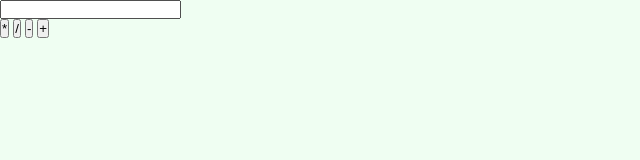
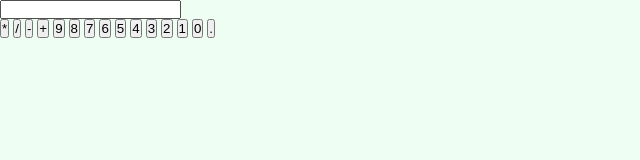
Before and after one commit to fmfahath/calculator, a plain HTML site: page index.html in a window 1280 px wide. Shown: the whole page, without its empty margins (0-640 px from the left). Drawn offline with Linux system fonts and the light colour scheme.

Commit message:
number buttons added

```diff
--- a/index.html
+++ b/index.html
@@ -14,10 +14,26 @@
             <input type="text" class="screen">
         </form>
         <div class="buttons">
+            <!-- calculation Button -->
             <button type="button" class="btn btn-yellow" data-num="*">*</button>
             <button type="button" class="btn btn-yellow" data-num="/">/</button>
             <button type="button" class="btn btn-yellow" data-num="-">-</button>
             <button type="button" class="btn btn-yellow" data-num="+">+</button>
+
+            <!-- Number buttons -->
+            <button type="button" class="btn btn-yellow" data-num="9">9</button>
+            <button type="button" class="btn btn-yellow" data-num="8">8</button>
+            <button type="button" class="btn btn-yellow" data-num="7">7</button>
+            <button type="button" class="btn btn-yellow" data-num="6">6</button>
+            <button type="button" class="btn btn-yellow" data-num="5">5</button>
+            <button type="button" class="btn btn-yellow" data-num="4">4</button>
+            <button type="button" class="btn btn-yellow" data-num="3">3</button>
+            <button type="button" class="btn btn-yellow" data-num="2">2</button>
+            <button type="button" class="btn btn-yellow" data-num="1">1</button>
+            <button type="button" class="btn btn-yellow" data-num="0">0</button>
+            <button type="button" class="btn btn-yellow" data-num=".">.</button>
+
+
         </div>
     </section>
 
```
